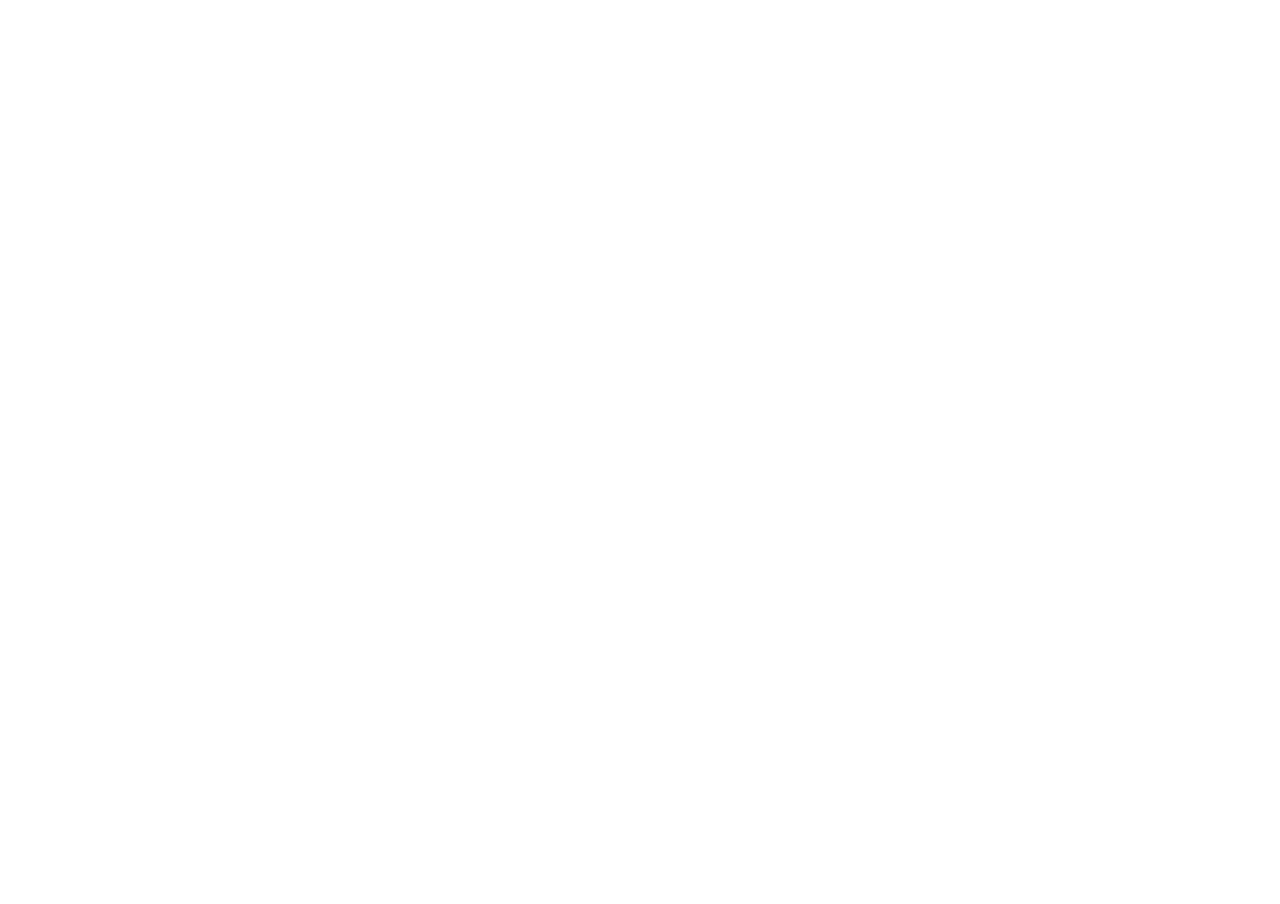
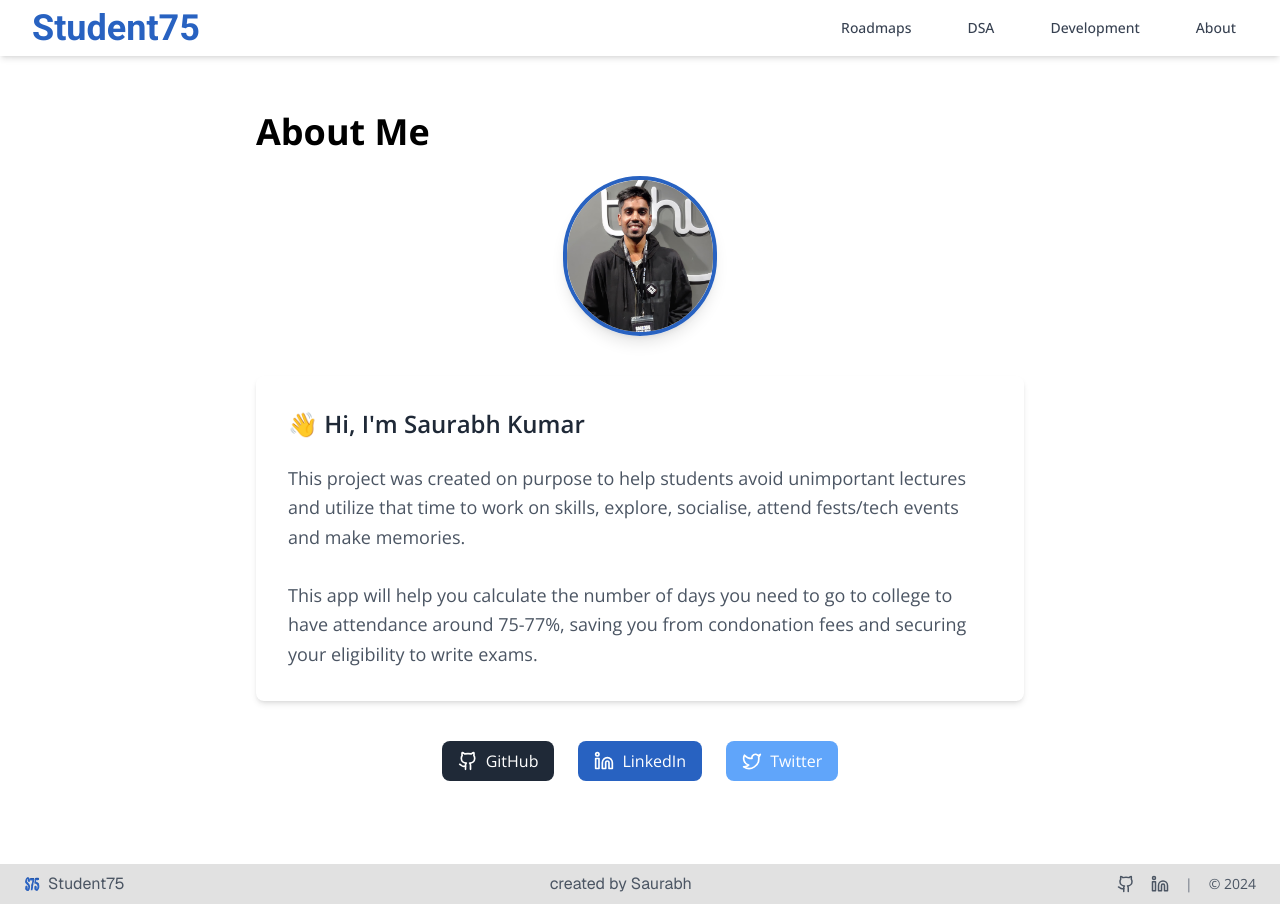
Before and after one commit to iamsaura8h/Student75Pro, a React (Vite) app: page /author in a window 1280 px wide. Before the commit this address had no page. Before the commit the page ends 800 px from the top, so only its background shows below. Built offline with nearby package versions, Linux system fonts and the light colour scheme.

Commit message:
added last component

```diff
--- a/index.html
+++ b/index.html
@@ -4,6 +4,8 @@
     <meta charset="UTF-8" />
     <link rel="icon" type="image/svg+xml" href="logosvg.svg"/>
     <link href="https://fonts.googleapis.com/css2?family=Geist:wght@100..900&family=Open+Sans:ital,wght@0,300..800;1,300..800&display=swap" rel="stylesheet">
+    <link href="https://fonts.googleapis.com/css2?family=Cabin:ital,wght@0,400..700;1,400..700&display=swap" rel="stylesheet">
+    <link href="https://fonts.googleapis.com/css2?family=Roboto:ital,wght@0,100;0,300;0,400;0,500;0,700;0,900;1,100;1,300;1,400;1,500;1,700;1,900&display=swap" rel="stylesheet">
     <meta name="viewport" content="width=device-width, initial-scale=1.0" />
     <title>Student75Pro</title>
   </head>
--- a/src/App.tsx
+++ b/src/App.tsx
@@ -5,6 +5,7 @@
 import Roadmaps from './pages/Roadmaps';
 import Development from './pages/Development';
 import About from './pages/About';
+import Author from './pages/Author';
 
 const App = () => {
   return (
@@ -16,6 +17,7 @@
         <Route path="/roadmaps" element={<Roadmaps />} />
         <Route path="/development" element={<Development />} />
         <Route path="/about" element={<About />} />
+        <Route path="/author" element={<Author />} />
       </Routes>
     </Router>
   );
--- a/src/components/Footer.tsx
+++ b/src/components/Footer.tsx
@@ -9,7 +9,7 @@
     <motion.footer
       initial={{ opacity: 0 }}
       animate={{ opacity: 1 }}
-      className="bg-[#96A7E2] text-white py-2 mt-8"
+      className="bg-[#E1E1E1] text-gray-600 py-2 "
     >
       <div className="max-w-screen mx-auto px-6">
         <div className="flex flex-col sm:flex-row items-center justify-between gap-1">
@@ -18,7 +18,7 @@
             <motion.img
               src="logosvg.svg"
               alt="logo"
-              className="h-6 w-6"
+              className="h-4 w-4"
               whileHover={{ rotate: 360 }}
               transition={{ duration: 0.5 }}
             />
--- a/src/components/Navbar.tsx
+++ b/src/components/Navbar.tsx
@@ -4,28 +4,30 @@
 const Navbar = () => {
   const [isMenuOpen, setIsMenuOpen] = useState(false);
 
+
   const navItems = [
     { label: 'Roadmaps', href: 'roadmaps' },
     { label: 'DSA', href: 'dsa' },
     { label: 'Development', href: 'development' },
-    { label: 'About', id: 'about_view' }
+    // { label: 'About', id: 'about_view' }
+    { label: 'About', href: 'author' }
   ];
 
-  const handleScroll = (id: string) => {
-    const targetView = document.getElementById(id.toLowerCase());
-    if (targetView) {
-      targetView.scrollIntoView({ behavior: 'smooth' });
-    }
-  };
+  // const handleScroll = (id: string) => {
+  //   const targetView = document.getElementById(id.toLowerCase());
+  //   if (targetView) {
+  //     targetView.scrollIntoView({ behavior: 'smooth' });
+  //   }
+  // };
 
   return (
     <>
       <header className="fixed top-0 w-full bg-white shadow-md py-2 z-50">
-        <div className="max-w-7xl mx-auto px-4 sm:px-6 lg:px-8">
-          <div className="flex justify-between items-center">
+        <div className="w-full mx-auto px-8">
+          <div className="will-change-contents flex justify-between items-center md:justify-between">
             {/* Logo */}
-            <a href="/" className="flex items-center">
-              <span className="font-bold font-montserrat text-2xl sm:text-3xl text-green-600">
+            <a href="/">
+              <span className="font-bold font-roboto text-2xl sm:text-4xl text-[#2862C1]">
                 Student75
               </span>
             </a>
@@ -36,12 +38,12 @@
                 <a
                   key={item.label}
                   href={item.href}
-                  onClick={(e) => {
-                    if (item.id) {
-                      e.preventDefault(); // Prevent navigation
-                      handleScroll(item.id); // Trigger scroll
-                    }
-                  }}
+                  // onClick={(e) => {
+                  //   if (item.id) {
+                  //     e.preventDefault(); // Prevent navigation
+                  //     handleScroll(item.id); // Trigger scroll
+                  //   }
+                  // }}
                   className="text-gray-700 cursor-pointer hover:text-green-600 px-3 py-2 rounded-md text-sm font-medium"
                 >
                   {item.label}
@@ -63,7 +65,9 @@
           {isMenuOpen && (
             <div className="lg:hidden absolute left-0 right-0 top-full bg-white shadow-lg border-t">
               <nav className="flex flex-col max-w-7xl mx-auto">
-                {navItems.map((item) => (
+                {navItems
+                  // .filter((item) => item.label !== 'About') // Exclude "About" from mobile menu
+                  .map((item) => (
                     <a
                       key={item.label}
                       href={item.href}
--- a/src/pages/About.tsx
+++ b/src/pages/About.tsx
@@ -86,7 +86,7 @@
           <button
             onClick={() => handleScroll('calculator_view')}
             className="bg-blue-500 text-white px-8 py-3 rounded-full font-medium
-                     hover:bg-[#96A7E2] transform transition-all duration-300 hover:scale-105
+                     hover:bg-[#2862C1] transform transition-all duration-300 hover:scale-105
                      focus:outline-none focus:ring-2 focus:ring-blue-500 focus:ring-opacity-50"
           >
             Calculate My Attendance
--- /dev/null
+++ b/src/pages/Author.tsx
@@ -0,0 +1,74 @@
+import { Github, Linkedin, Twitter } from 'lucide-react';
+import Navbar from '../components/Navbar';
+import Footer from '../components/Footer';
+
+const Author = () => {
+  return (
+    <>
+    <Navbar />
+    <div className="min-h-screen  to-[#f0faff] py-12 px-4">
+      <div className="max-w-3xl mx-auto space-y-10">
+        {/* Profile Section */}
+        <div className=" space-y-6">
+          <h1 className="text-4xl font-bold text-black hover:text-[#2862C1] transition-colors">
+            About Me
+          </h1>
+          <img
+            src="3.jpg"
+            alt="Saurabh Kumar"
+            className="h-40 rounded-full mx-auto border-4 border-[#2862C1] shadow-lg"
+          />
+        </div>
+
+        {/* Introduction */}
+        <div className="bg-white rounded-lg shadow-md p-8 ">
+          <h2 className="text-2xl font-semibold text-gray-800 mb-6">
+            👋 Hi, I'm Saurabh Kumar
+          </h2>
+          <p className="text-lg text-gray-600 leading-relaxed">
+            This project was created on purpose to help students avoid unimportant lectures and utilize that time
+            to work on skills, explore, socialise, attend fests/tech events and make memories.
+            <br /><br />
+            This app will help you calculate the number of days you need to go to college to have attendance around
+            75-77%, saving you from condonation fees and securing your eligibility to write exams.
+          </p>
+        </div>
+
+        {/* Social Links */}
+        <div className="flex flex-col md:flex-row gap-6 justify-center">
+          <a
+            href="https://github.com/iamsaura8h"
+            target="_blank"
+            rel="noopener noreferrer"
+            className="flex items-center gap-2 px-4 py-2 bg-gray-800 text-white rounded-lg hover:bg-gray-700 transition-colors"
+          >
+            <Github size={20} />
+            <span>GitHub</span>
+          </a>
+          <a
+            href="https://linkedin.com/in/saurabh-kumar-sk1107"
+            target="_blank"
+            rel="noopener noreferrer"
+            className="flex items-center gap-2 px-4 py-2 bg-[#2862C1] text-white rounded-lg hover:bg-blue-700 transition-colors"
+          >
+            <Linkedin size={20} />
+            <span>LinkedIn</span>
+          </a>
+          <a
+            href="https://twitter.com/iamsaura8h"
+            target="_blank"
+            rel="noopener noreferrer"
+            className="flex items-center gap-2 px-4 py-2 bg-blue-400 text-white rounded-lg hover:bg-blue-500 transition-colors"
+          >
+            <Twitter size={20} />
+            <span>Twitter</span>
+          </a>
+        </div>
+      </div>
+    </div>
+    <Footer />
+    </>
+  );
+};
+
+export default Author;
--- a/src/pages/Calculation.tsx
+++ b/src/pages/Calculation.tsx
@@ -3,11 +3,9 @@
 function Calculation() {
   return (
     <>
-      <div className="min-w-screen h-min flex flex-col sm:flex-row-reverse justify-center p-5" id="calculator_view">
-
+      <div className="md:flex flex-row-reverse justify-center items-center" id="calculator_view">
           <ShortAC />
-
-        <img src="img2.svg" alt="" className="w-full h-min md:w-1/2 mt-12" />
+        <img src="img2.svg" alt="" className="md:w-2/5 mb-12" />
       </div>
     </>
   );
--- a/tailwind.config.js
+++ b/tailwind.config.js
@@ -15,7 +15,9 @@
       },
       fontFamily: {
         sans: ["Open Sans", "sans-serif"],
-        giest:["Geist","sans-serif"]
+        giest:["Geist","sans-serif"],
+        cabin:["Cabin","sans-serif"],
+        roboto:["Roboto","sans-serif"]
 
       },
     },
```
Also changed, not shown: public/2.jpg (added), public/3.jpg (added). Lines whose indentation alone changed are shown as unchanged.
